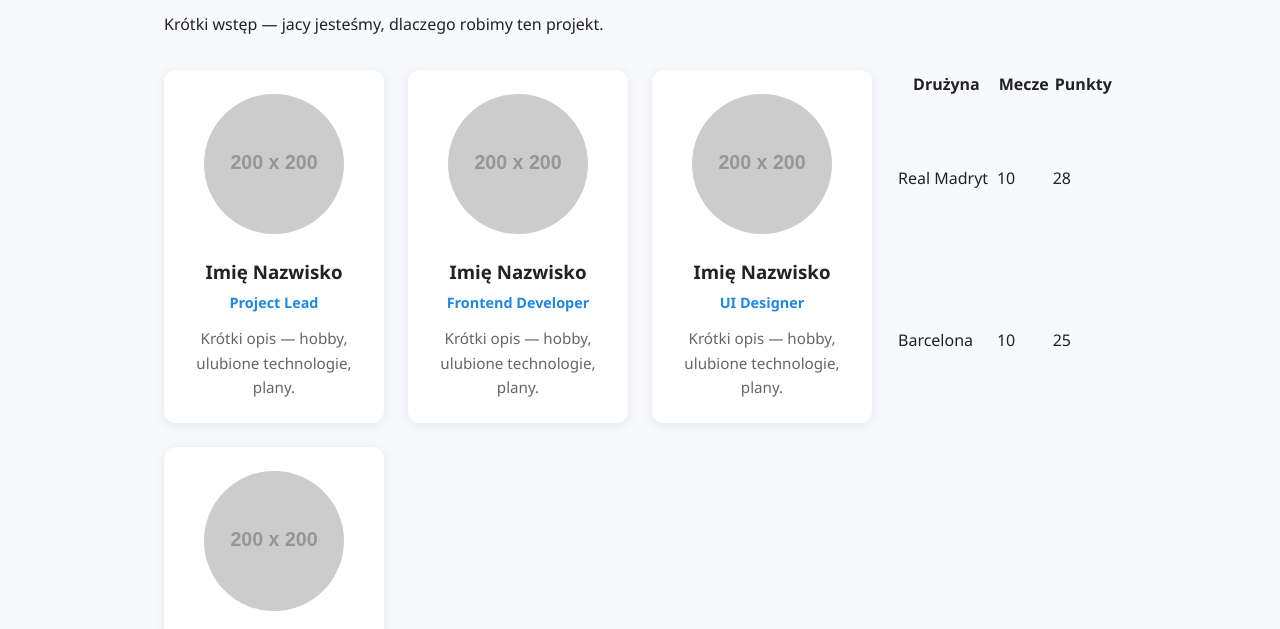
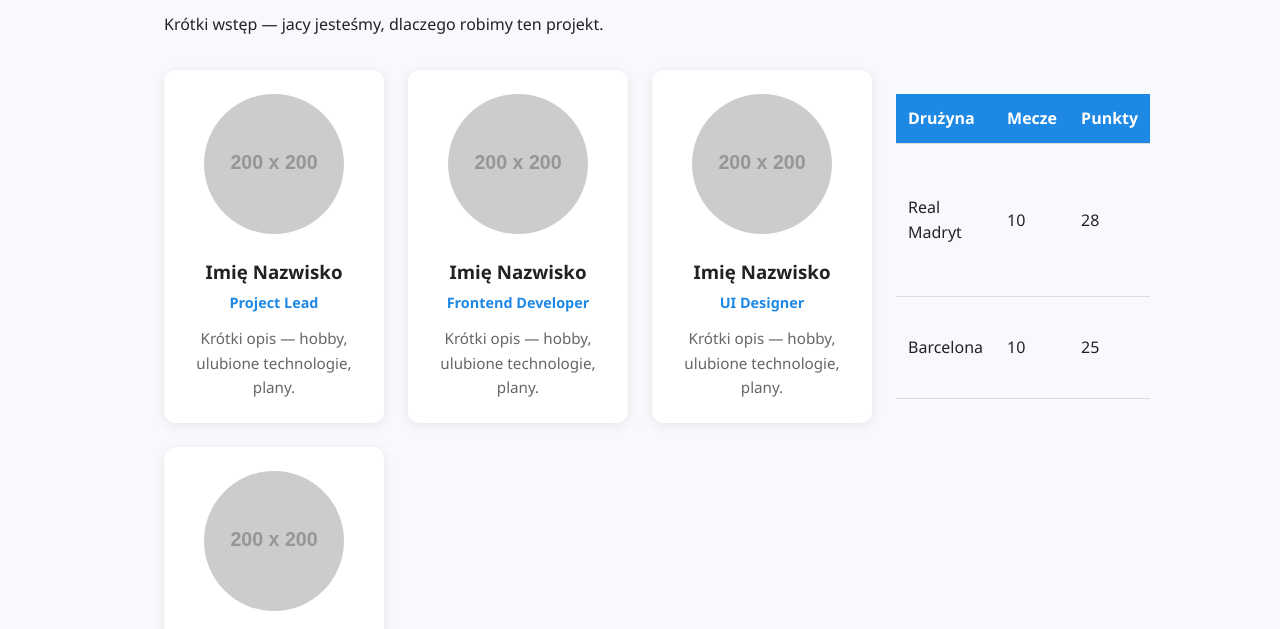
Before and after one commit to MargiBOSS/lamineyamalbiografia, a plain HTML site: page o-nas.html in a window 1280 px wide. Shown: the part 171-800 px from the top of the page. Drawn offline with Linux system fonts and the light colour scheme; placeholder pictures from the web are drawn by us.

Commit message:
Update style.css

```diff
--- a/style.css
+++ b/style.css
@@ -8,6 +8,23 @@
   --kolor-tekst-jasny: #666;
   --cien: 0 2px 12px rgba(0, 0, 0, 0.08);
   --zaokraglenie: 12px;
+}
+table {
+  width: 100%;
+  border-collapse: collapse;
+  margin: 24px 0;
+}
+th, td {
+  padding: 12px;
+  text-align: left;
+  border-bottom: 1px solid #ddd;
+}
+th {
+  background: var(--kolor-glowny);
+  color: white;
+}
+tr:hover {
+  background: #f5f5f5;
 }
 
 /* ===== RESET I BAZOWE STYLE ===== */
```
